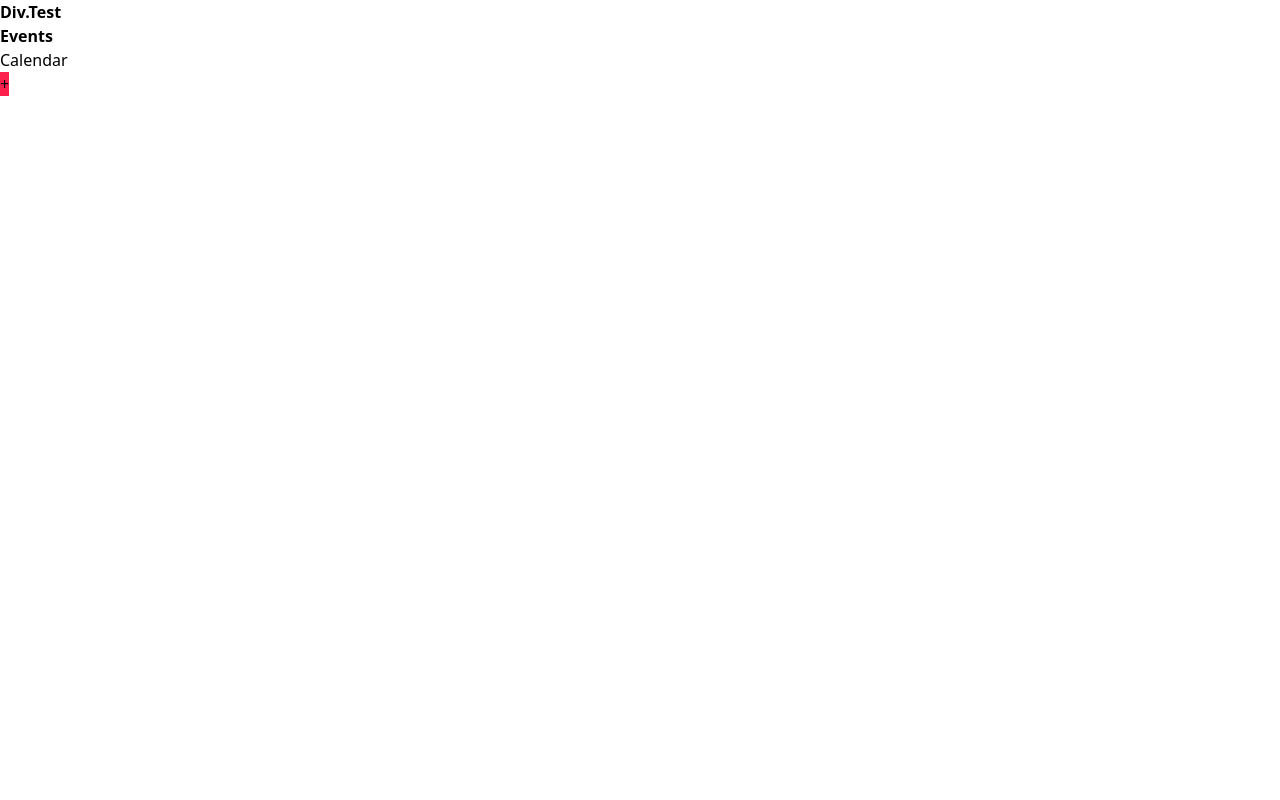
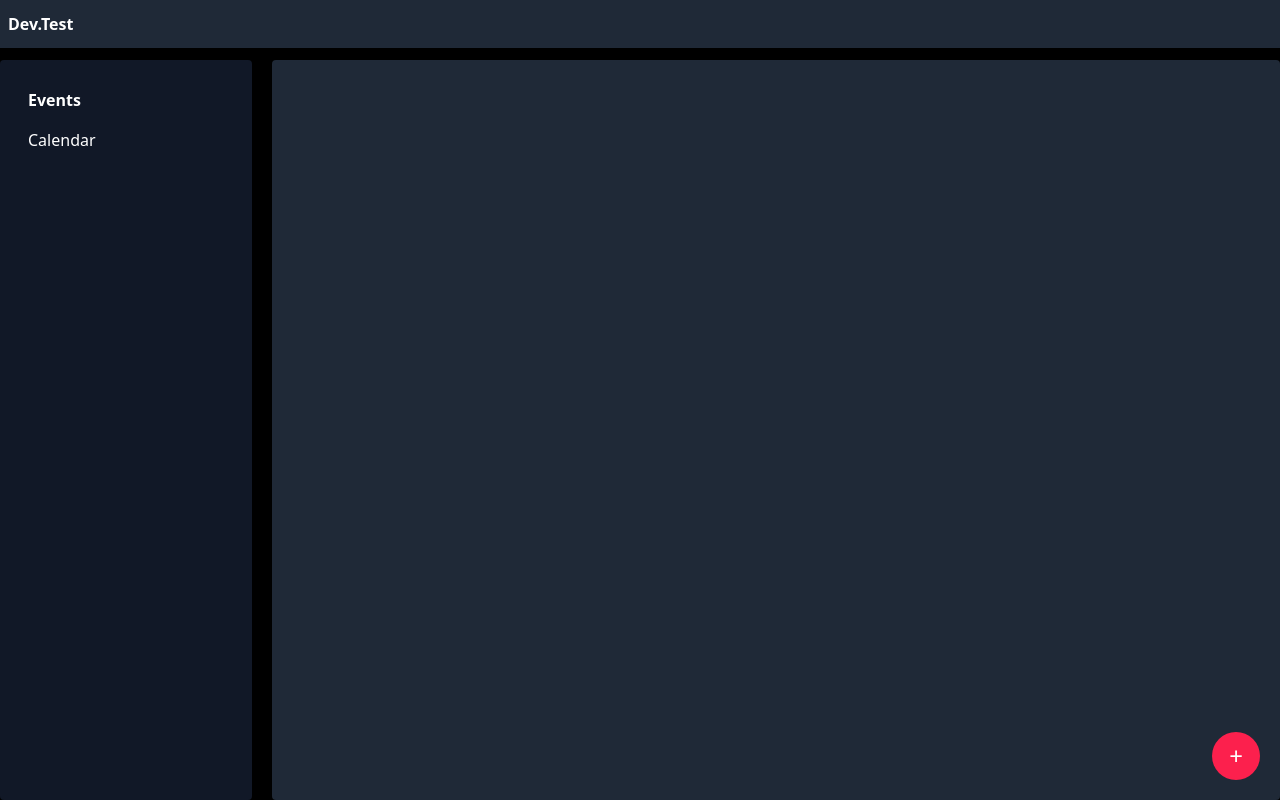
Before and after one commit to muskanchahan/dev-test-2024, a website built with Vite: page index.html in a window 1280 px wide. Built offline with nearby package versions, Linux system fonts and the light colour scheme.

Commit message:
add the tailwind css into the html file

```diff
--- a/index.html
+++ b/index.html
@@ -1,11 +1,10 @@
 <!doctype html>
 <html lang="en">
-
 <head>
     <meta charset="UTF-8" />
     <link rel="icon" type="image/svg+xml" href="/vite.svg" />
     <meta name="viewport" content="width=device-width, initial-scale=1.0" />
-  <link rel="stylesheet" href="style.css" />
+    <link href="https://cdn.jsdelivr.net/npm/tailwindcss@2.2.19/dist/tailwind.min.css" rel="stylesheet">
     <link rel="preconnect" href="https://fonts.googleapis.com">
     <link rel="preconnect" href="https://fonts.gstatic.com" crossorigin>
     <link href="https://fonts.googleapis.com/css2?family=Open+Sans:ital,wght@0,300..800;1,300..800&display=swap" rel="stylesheet">
@@ -13,31 +12,27 @@
     <title>Dev Test</title>
 </head>
 
-<body class="bg-black min-h-screen flex flex-col">
-  <div class="top h-12 flex items-center text-white bg-slate-800 mb-1">
-    <b class="ml-2">Div.Test</b>
+<body class="min-h-screen flex flex-col bg-black">
+    <div class="top h-12 flex items-center text-white mb-1 bg-gray-800">
+        <b class="ml-2">Dev.Test</b>
     </div>
 
     <div class="container flex w-full flex-grow">
-    <div class="part1 w-1/5 mr-5 mt-2 bg-slate-800 p-5 rounded">
+        <div class="part1 w-1/5 mr-5 mt-2 bg-gray-900 p-5 rounded">
             <ul class="p-0 list-none text-white">
                 <b>
-          <li>Events</li>
+                    <li class="p-2">Events</li>
                 </b>
-        <li>Calendar</li>
+                <li class="p-2">Calendar</li>
             </ul>
         </div>
 
-    <div class="part2 w-4/5 mt-2 flex flex-wrap gap-5 p-5 justify-center bg-slate-800">
+        <div class="part2 w-4/5 mt-2 flex flex-wrap gap-5 p-5 justify-center bg-gray-800 rounded">
             <button class="fetchButton fixed bottom-5 right-5 w-12 h-12 text-white rounded-full flex items-center justify-center text-2xl cursor-pointer z-50" style="background-color: #FC204D;">+</button>
-
-      <div id="userList" class="user-list flex flex-wrap gap-5"></div> <!-- Ensure this exists -->
+            <div id="userList" class="user-list flex flex-wrap gap-5"></div>
         </div>
-
     </div>
 
     <script type="module" src="main.js"></script>
-
 </body>
-
 </html>
```
Lines whose indentation alone changed are shown as unchanged.
